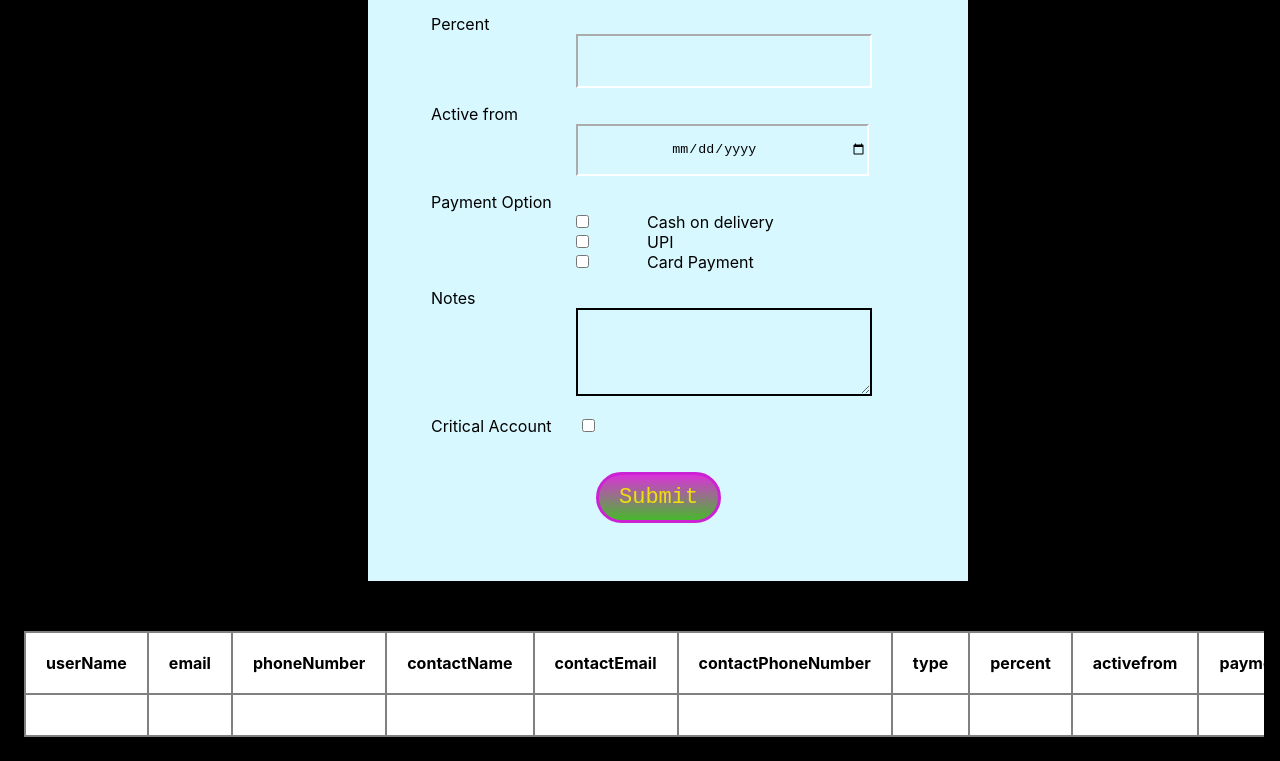
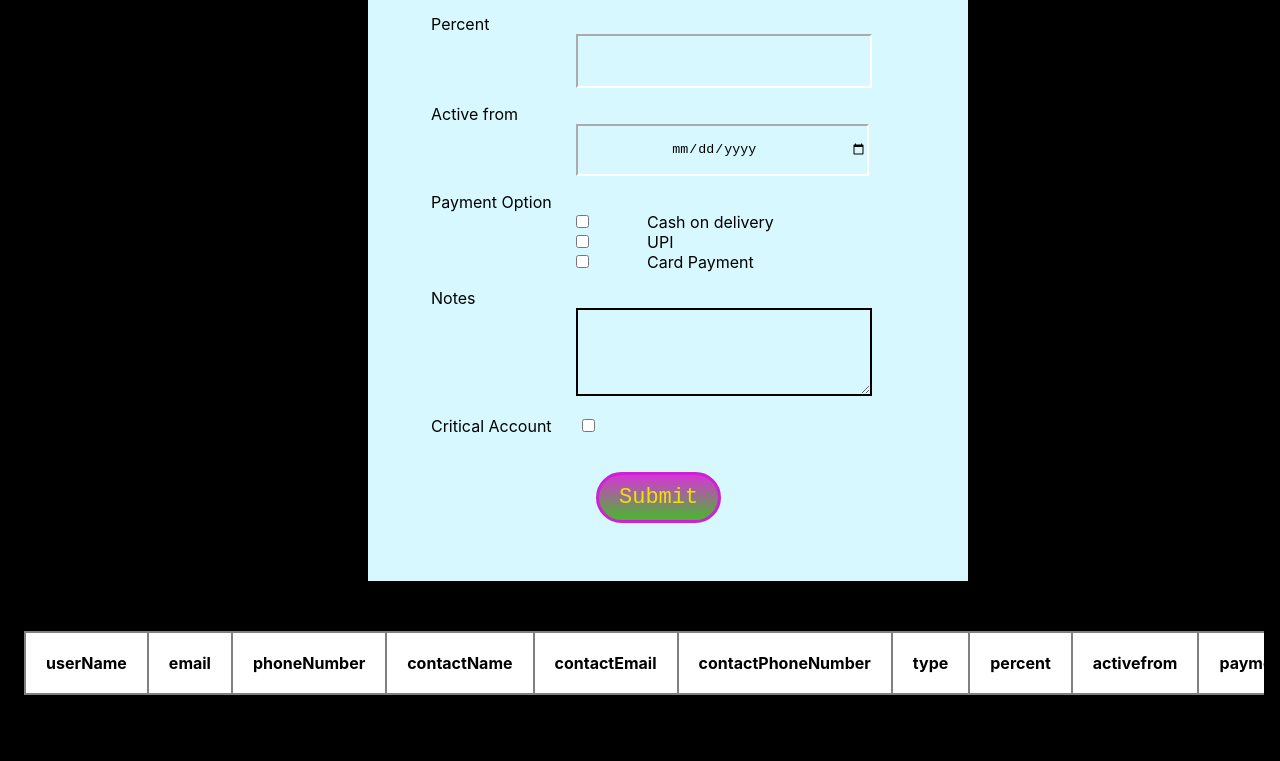
Before and after one commit to rahul6169/react-sign-up, a React (Create React App) app: page / in a window 1280 px wide. Shown: the part 858-1619 px from the top of the page. After the commit the page ends 1577 px from the top, so only its background shows below. Built offline with nearby package versions, Linux system fonts and the light colour scheme.

Commit message:
table updated

```diff
--- a/src/message.js
+++ b/src/message.js
@@ -1,7 +1,10 @@
+import { tab } from "@testing-library/user-event/dist/tab";
 import React from "react";
 import { useState } from "react";
 import { useEffect } from "react";
+
 const Signup = () => {
+  const [table, setTable] = useState([]);
   const [form, setForm] = useState({
     userName: "",
     email: "",
@@ -25,6 +28,22 @@ const Signup = () => {
     localStorage.setItem("details", JSON.stringify(localStorageData));
 
     console.log(form);
+
+    const newData = {
+      userName: form.userName,
+      email: form.email,
+      number: form.number,
+      contactName: form.contactName,
+      contactEmail: form.contactEmail,
+      contactPhoneNumber: form.contactPhoneNumber,
+      type: form.type,
+      percent: form.percent,
+      dateInput: form.dateInput,
+      payments: form.payments,
+      notesInput: form.notesInput,
+    };
+    const newDatas = [...table, newData];
+    setTable(newDatas);
   };
 
   return (
@@ -333,19 +352,21 @@ const Signup = () => {
           </tr>
 
           <tbody class="tableData">
-            <tr>
-              <td>{form.userName}</td>
-              <td>{form.email}</td>
-              <td>{form.number}</td>
-              <td>{form.contactName}</td>
-              <td>{form.contactEmail}</td>
-              <td>{form.contactPhoneNumber}</td>
-              <td>{form.type}</td>
-              <td>{form.percent}</td>
-              <td>{form.dateInput}</td>
-              <td>{form.payments}</td>
-              <td>{form.notesInput}</td>
-            </tr>
+            {table.map((contact) => (
+              <tr>
+                <td>{contact.userName}</td>
+                <td>{contact.email}</td>
+                <td>{contact.number}</td>
+                <td>{contact.contactName}</td>
+                <td>{contact.contactEmail}</td>
+                <td>{contact.contactPhoneNumber}</td>
+                <td>{contact.type}</td>
+                <td>{contact.percent}</td>
+                <td>{contact.dateInput}</td>
+                <td>{contact.payments}</td>
+                <td>{contact.notesInput}</td>
+              </tr>
+            ))}
           </tbody>
         </table>
       </div>
```
